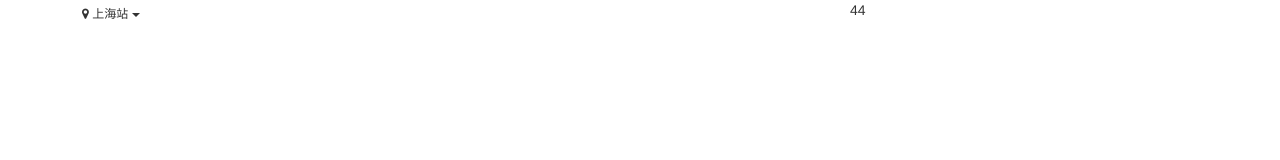
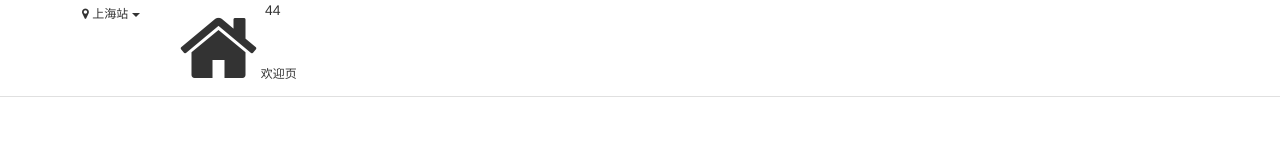
Before and after one commit to 503945930/mfwy, a website: page tp/template.html in a window 1280 px wide. Drawn offline with Linux system fonts and the light colour scheme.

Commit message:
添加  图片大小 样式

```diff
--- a/common/css/common.css
+++ b/common/css/common.css
@@ -1,5 +1,20 @@
-input,button,select,textarea{outline:none;}
+input,button,select,textarea{outline:none !important;}
 .btn-transparent{
 	background: transparent;
 	border:transparent;
 }
+.fa-6{
+	font-size: 20em
+}
+.fa-5{
+	font-size: 12em
+}
+.fa-4{
+	font-size: 7em
+}
+.fa-5{
+	font-size: 4em
+}
+.fa-2{
+	font-size: 2em
+}
--- a/tp/css/template.css
+++ b/tp/css/template.css
@@ -1,8 +1,15 @@
 /* header */
 .header .btn{
-	font-size: 12px
+	font-size: 12px;
+}
+.header .welcome{
+	text-align: center;
 }
 .header .dropdown .dropdown-menu{
 	min-width: auto;
 }
+.header{
+	border-bottom:1px solid #e0e0e0 ;
+}
+
 /* header end */
--- a/tp/template.html
+++ b/tp/template.html
@@ -3,14 +3,13 @@
 
 <head>
     <meta charset="UTF-8">
-    <title>采蜜</title>
+    <title>模板页面</title>
     <meta http-equiv="X-UA-Compatible" content="IE=edge">
     <meta name="renderer" content="webkit">
     <link rel="stylesheet" href="../bower_components/bootstrap/dist/css/bootstrap.min.css" />
     <link rel="stylesheet" href="../bower_components/font-awesome/css/font-awesome.min.css" />
     <link rel="stylesheet" href="../common/css/common.css" />
     <link rel="stylesheet" href="css/template.css" />
-
     <!--[if lt IE 9]>
     <script src="../lib/html5shiv/html5shiv.js"></script>
     <script src="../lib/respond-1.4.2/respond.js"></script>
@@ -21,11 +20,10 @@
     <div class="header">
         <div class="container">
             <div class="row">
-                <div class="col-md-8">
+                <div class="col-md-1">
                     <div class="dropdown">
-                        <button class="btn btn-transparent"   id="dropdownCity" data-toggle="dropdown" aria-haspopup="true" aria-expanded="true">
-                            <span class="fa fa-map-marker"></span>
-                            上海站
+                        <button class="btn btn-transparent" id="dropdownCity" data-toggle="dropdown" aria-haspopup="true" aria-expanded="true">
+                            <span class="fa fa-map-marker"></span> 上海站
                             <span class="caret"></span>
                         </button>
                         <ul class="dropdown-menu" aria-labelledby="dropdownCity">
@@ -36,12 +34,20 @@
                         </ul>
                     </div>
                 </div>
+                <div class="col-md-1 welcome">
+
+                   <button class="btn btn-transparent">
+                          <i class="fa fa-home fa-4"></i>    欢迎页
+                    </button>
+                </div>
                 <div class="col-md-4">
                     44
                 </div>
             </div>
         </div>
     </div>
+
+
 </body>
 <script src="../lib/jquery-1.9.1/jquery-1.9.1.min.js" type="text/javascript" charset="utf-8"></script>
 <script src="../bower_components/bootstrap/dist/js/bootstrap.min.js" type="text/javascript" charset="utf-8"></script>
```
